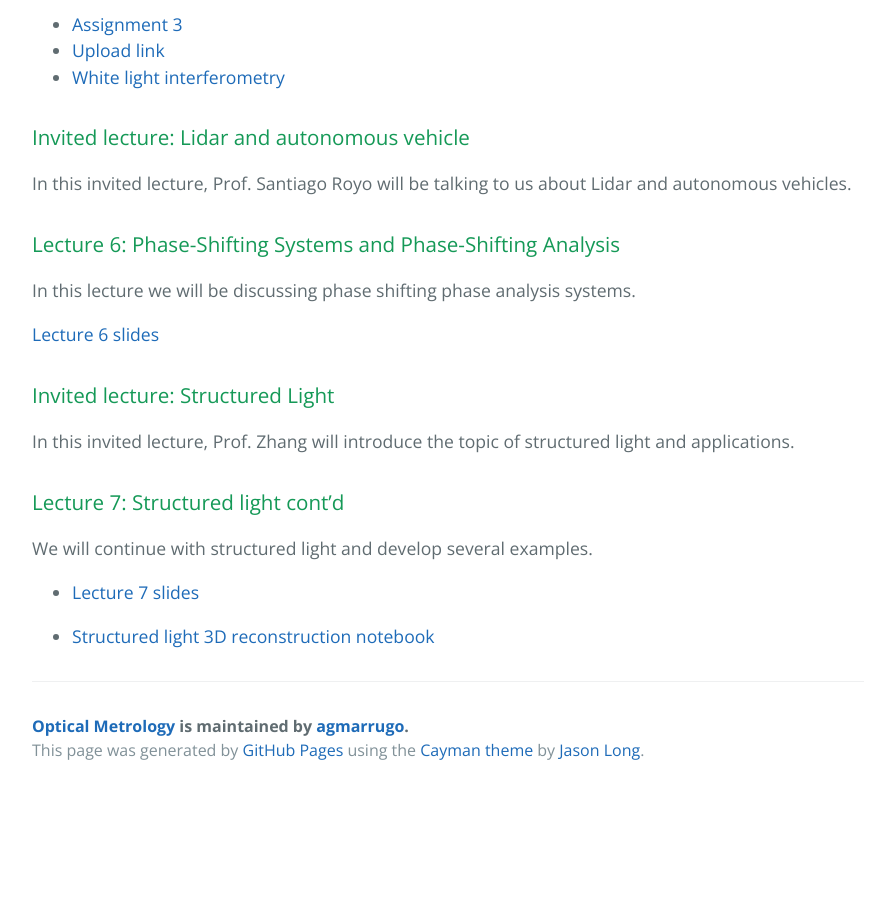
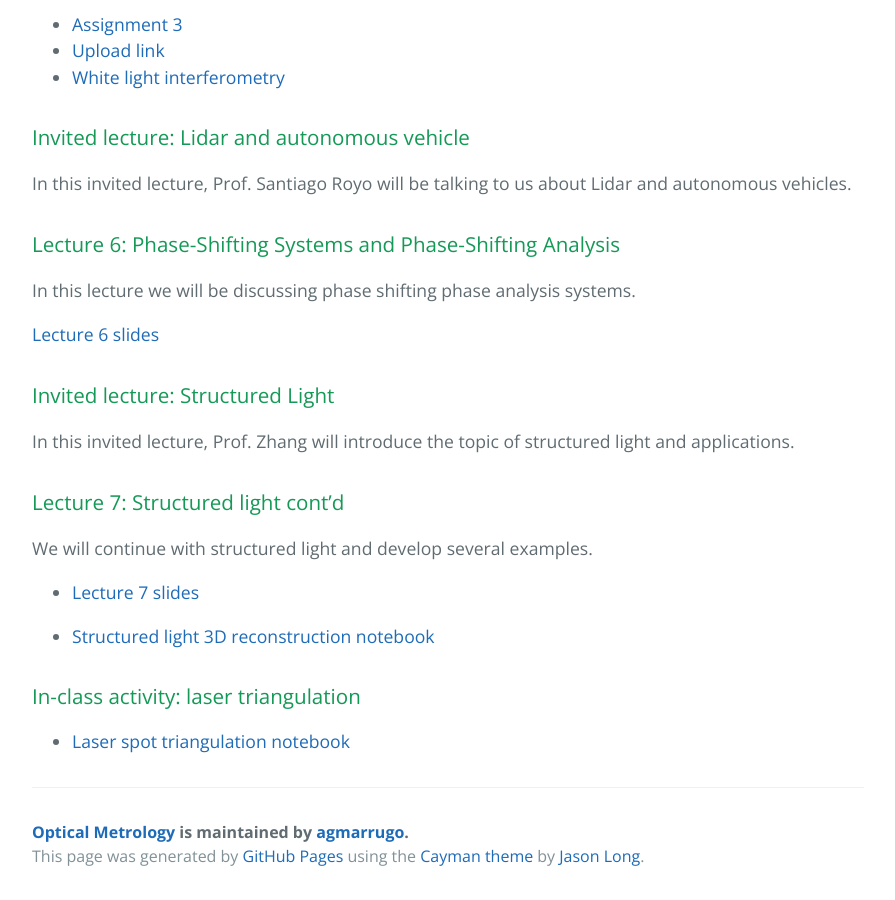
Before and after one commit to opi-lab/optical-metrology-2021, a Jekyll site: the page built from index.md, in a window 1280 px wide and 900 px high, scrolled down 4438 px. Shown: the whole window, without its empty margins (192-1087 px from the left). Built offline with Jekyll 4.4.1, drawn with Linux system fonts in a browser that asks for light colours; before the commit the page ends 5232 px from its top, so only the background shows below that.

Commit message:
Update index.md

```diff
--- a/index.md
+++ b/index.md
@@ -197,3 +197,7 @@ We will continue with structured light and develop several examples.
 
 <!-- - [Structured light 3D reconstruction notebook](https://github.com/opi-lab/stsiva-workshop/blob/main/notebooks/stsiva_workshop_notebook03.ipynb) -->
 - [Structured light 3D reconstruction notebook](https://nbviewer.jupyter.org/github/opi-lab/stsiva-workshop/blob/main/notebooks/stsiva_workshop_notebook03.ipynb)
+
+### In-class activity: laser triangulation
+
+- [Laser spot triangulation notebook](https://nbviewer.jupyter.org/github/opi-lab/stsiva-workshop/blob/main/notebooks/sl_laser_spot_notebook.ipynb)
```
